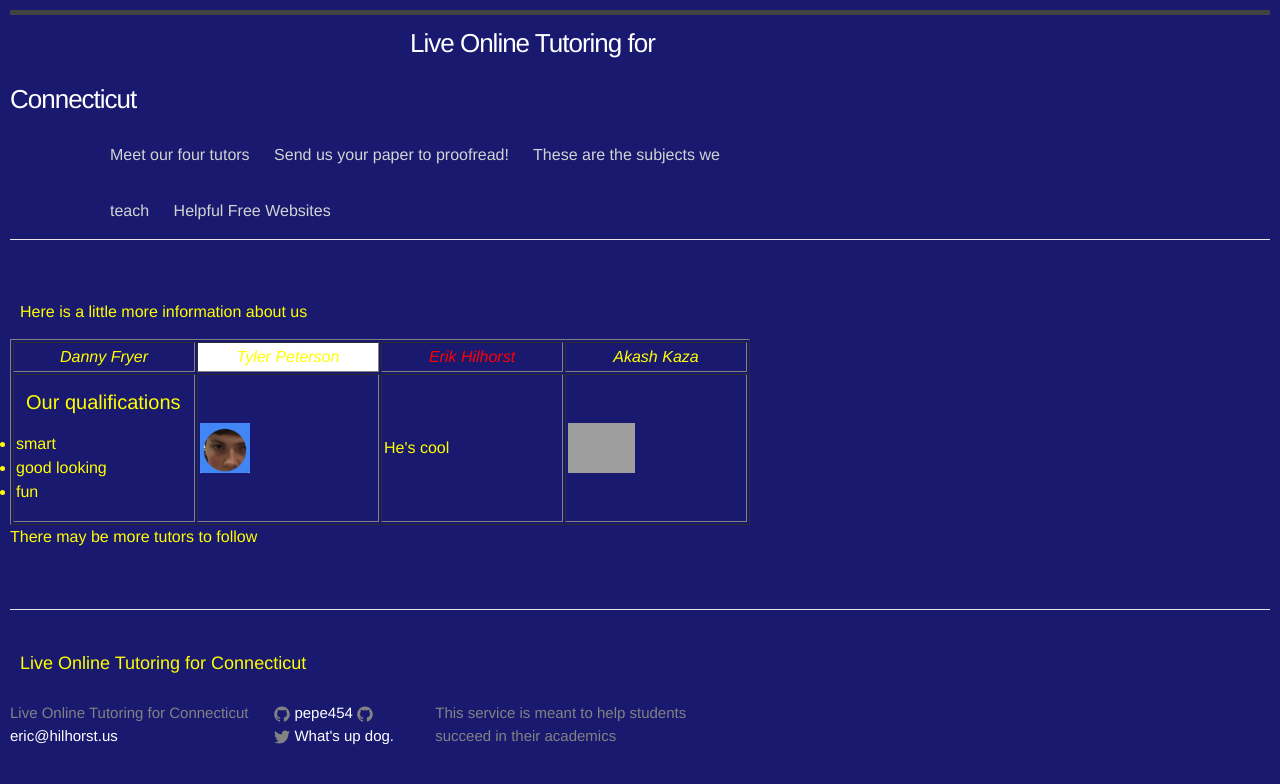
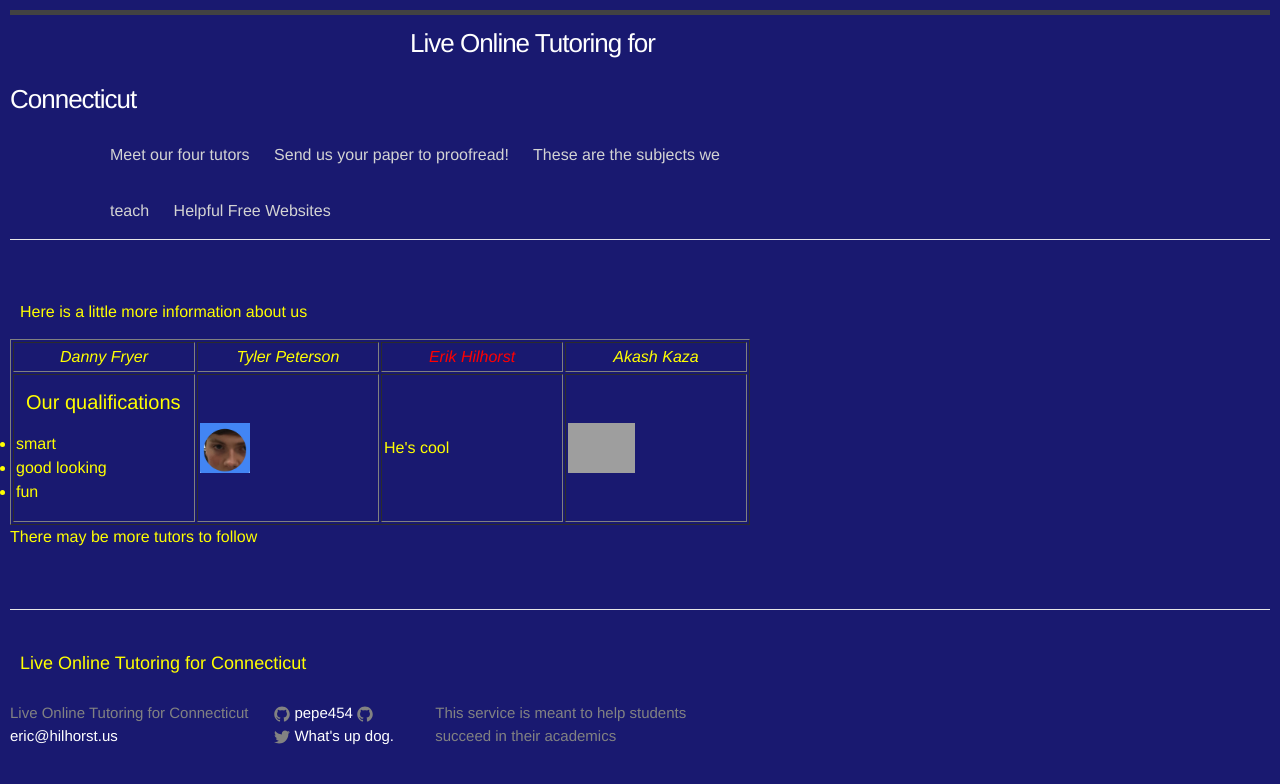
Before and after one commit to pepe454/pepe454.github.io, a Jekyll site: the page built from about.md, in a window 1280 px wide. Shown: the top 784 px of the page. Built offline with Jekyll 4.4.1, drawn with Linux system fonts in a browser that asks for light colours; grey boxes are pictures that could not be loaded.

Commit message:
Update about.md

```diff
--- a/about.md
+++ b/about.md
@@ -11,7 +11,7 @@
 <table width="100%" border="1" cellpadding="2">
   <tr>
     <td width="25%" align="center"><i>Danny Fryer</i></td>
-    <td width="25%" align="center" bgcolor="white"><i>Tyler Peterson</i></td>
+    <td width="25%" align="center"><i>Tyler Peterson</i></td>
     <td width="25%" align="center" style="color: red"><i>Erik Hilhorst</i></td>
     <td width="25%" align="center"><i>Akash Kaza</i></td>
   </tr>
```
